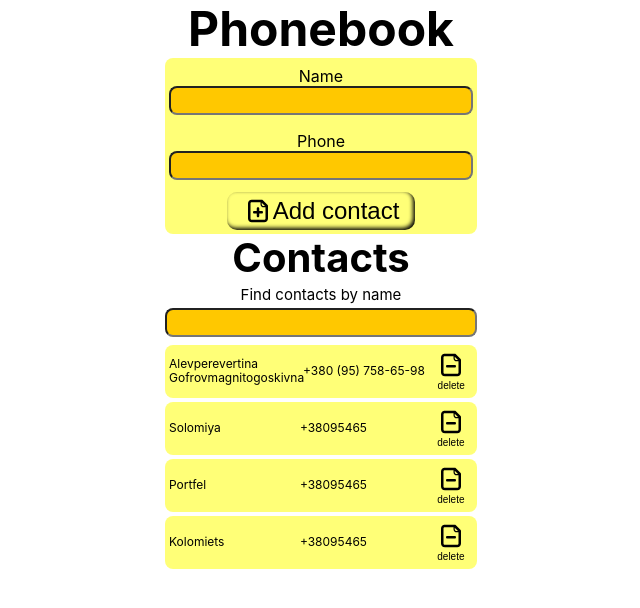
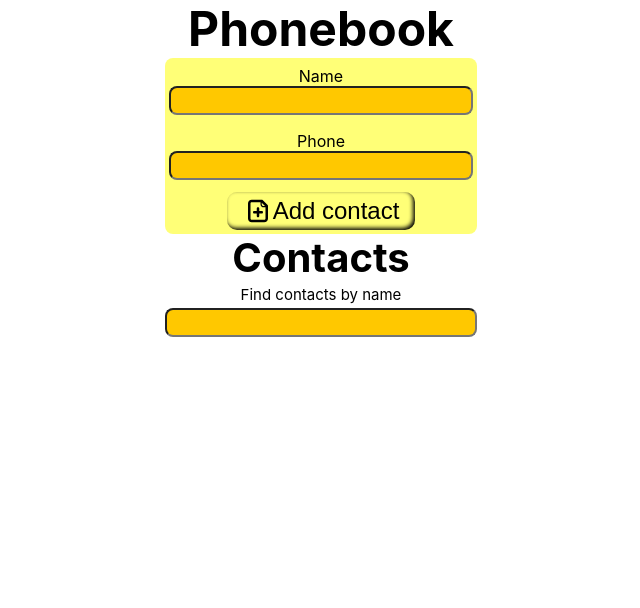
Before and after one commit to Ivan-Samoylenko/goit-react-hw-02-phonebook, a React (Create React App) app: page / in a window 1280 px wide. Shown: the top 608 px of the page, without its empty margins (319-959 px from the left). Built offline with nearby package versions, Linux system fonts and the light colour scheme.

Commit message:
delete test App.state

```diff
--- a/src/components/App.jsx
+++ b/src/components/App.jsx
@@ -4,20 +4,9 @@ import { ContactForm } from 'components/ContactForm';
 import { Filter } from 'components/Filter';
 import { ContactList } from 'components/ContactList';
 
-const initialState = [
-  {
-    id: 'dffdg5f4ds6gf',
-    name: 'Alevperevertina Gofrovmagnitogoskivna',
-    number: '+380 (95) 758-65-98',
-  },
-  { id: 'dfgdfgdffdg', name: 'Solomiya', number: '+38095465' },
-  { id: '446dfgh6456fg', name: 'Portfel', number: '+38095465' },
-  { id: '46fgh64dfgh232', name: 'Kolomiets', number: '+38095465' },
-];
-
 export class App extends Component {
   state = {
-    contacts: initialState,
+    contacts: [],
     filter: '',
   };
 
```
